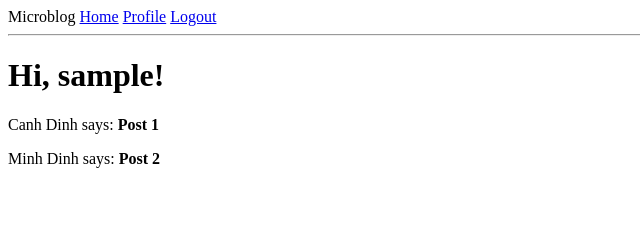
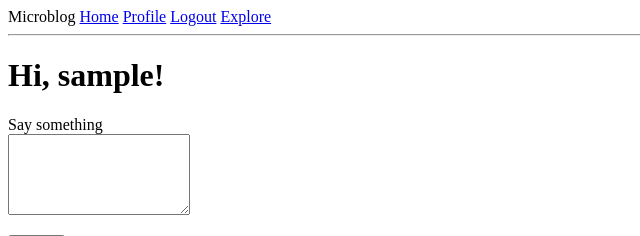
Before and after one commit to vancanhuit/microblog, a Flask app: page / in a window 1280 px wide. Shown: the top 236 px of the page, without its empty margins (0-640 px from the left). Run offline with Flask 2, Linux system fonts and the light colour scheme; a user stored in the database is signed in; tables that the repository leaves empty hold one stand-in row (values such as "Sample post").

Commit message:
Pagination blog posts

```diff
--- a/app/forms.py
+++ b/app/forms.py
@@ -46,3 +46,8 @@ class EditProfileForm(FlaskForm):
             user = User.query.filter_by(username=username.data).first()
             if user is not None:
                 raise ValidationError('Please use a different username')
+
+
+class PostForm(FlaskForm):
+    post = TextAreaField('Say something', validators=[DataRequired()])
+    submit = SubmitField('Submit')
--- a/app/routes.py
+++ b/app/routes.py
@@ -5,8 +5,8 @@ from werkzeug.urls import url_parse
 from datetime import datetime
 from app import application, db
 from app.forms import (
-    LoginForm, RegistrationForm, EditProfileForm)
-from app.models import User
+    LoginForm, RegistrationForm, EditProfileForm, PostForm)
+from app.models import User, Post
 
 
 @application.before_request
@@ -16,21 +16,28 @@ def before_request():
         db.session.commit()
 
 
-@application.route('/')
-@application.route('/index')
+@application.route('/', methods=('GET', 'POST'))
+@application.route('/index', methods=('GET', 'POST'))
 @login_required
 def index():
-    posts = [
-        {
-            'author': {'username': 'Canh Dinh'},
-            'body': 'Post 1'
-        },
-        {
-            'author': {'username': 'Minh Dinh'},
-            'body': 'Post 2'
-        }
-    ]
-    return render_template('index.html', posts=posts)
+    form = PostForm()
+    if form.validate_on_submit():
+        post = Post(body=form.post.data, author=current_user)
+        db.session.add(post)
+        db.session.commit()
+        flash('Your post is now live!')
+        return redirect(url_for('index'))
+
+    page = request.args.get('page', 1, type=int)
+    posts = current_user.followed_posts().paginate(
+        page, application.config['POST_PER_PAGE'], False)
+    next_url = url_for('index', page=posts.next_num) \
+        if posts.has_next else None
+    prev_url = url_for('index', page=posts.prev_num) \
+        if posts.has_prev else None
+    return render_template(
+        'index.html', title='Home Page', form=form, posts=posts.items,
+        next_url=next_url, prev_url=prev_url)
 
 
 @application.route('/login', methods=('GET', 'POST'))
@@ -76,11 +83,16 @@ def register():
 @login_required
 def user(username):
     user = User.query.filter_by(username=username).first_or_404()
-    posts = [
-        {'author': user, 'body': 'Test post #1'},
-        {'author': user, 'body': 'Test post #2'}
-    ]
-    return render_template('user.html', user=user, posts=posts)
+    page = request.args.get('page', 1, type=int)
+    posts = user.posts.order_by(Post.timestamp.desc()).paginate(
+        page, application.config['POST_PER_PAGE'], False)
+    next_url = url_for('user', username=user.username, page=posts.next_num) \
+        if posts.has_next else None
+    prev_url = url_for('user', username=user.username, page=posts.prev_num) \
+        if posts.has_prev else None
+    return render_template(
+        'user.html', user=user, posts=posts.items,
+        next_url=next_url, prev_url=prev_url)
 
 
 @application.route('/edit_profile', methods=('GET', 'POST'))
@@ -129,3 +141,18 @@ def unfollow(username):
     db.session.commit()
     flash('You are not following {}'.format(username))
     return redirect(url_for('user', username=username))
+
+
+@application.route('/explore')
+@login_required
+def explore():
+    page = request.args.get('page', 1, type=int)
+    posts = Post.query.order_by(Post.timestamp.desc()).paginate(
+        page, application.config['POST_PER_PAGE'], False)
+    next_url = url_for('explore', page=posts.next_num) \
+        if posts.has_next else None
+    prev_url = url_for('explore', page=posts.prev_num) \
+        if posts.has_prev else None
+    return render_template(
+        'index.html', title='Explore', posts=posts.items,
+        prev_url=prev_url, next_url=next_url)
--- a/app/templates/_post.html
+++ b/app/templates/_post.html
@@ -1,6 +1,10 @@
 <table>
   <tr valign="top">
     <td><img src="{{ post.author.avatar(48) }}" alt="avatar"></td>
-    <td>@{{ post.author.username }}<br>{{ post.body }}</td>
+    <td>
+      <a href="{{ url_for('user', username=post.author.username) }}">
+        {{ post.author.username }}
+      </a>
+      says: <br> {{ post.body }}</td>
   </tr>
 </table>
--- a/app/templates/base.html
+++ b/app/templates/base.html
@@ -19,6 +19,7 @@
       <a href="{{ url_for('user', username=current_user.username) }}">Profile</a>
       <a href="{{ url_for('logout') }}">Logout</a>
     {% endif %}
+    <a href="{{ url_for('explore') }}">Explore</a>
   </div>
   <hr>
   {% with messages = get_flashed_messages() %}
--- a/app/templates/index.html
+++ b/app/templates/index.html
@@ -2,7 +2,26 @@
 
 {% block content %}
   <h1>Hi, {{ current_user.username }}!</h1>
+  {% if form %}
+    <form action="" method="POST">
+      {{ form.hidden_tag() }}
+      <p>
+        {{ form.post.label }} <br>
+        {{ form.post(cols=20, rows=5) }} <br>
+        {% for error in form.post.errors %}
+          <span style="color: red;">{{ error }}</span>
+        {% endfor %}
+        <p>{{ form.submit() }}</p>
+      </p>
+    </form>
+  {% endif %}
   {% for post in posts %}
-    <div><p>{{ post.author.username }} says: <b>{{ post.body }}</b></p></div>
+    {% include "_post.html" %}
   {% endfor %}
+  {% if prev_url %}
+    <a href="{{ prev_url }}">Newer posts</a>
+  {% endif %}
+  {% if next_url %}
+    <a href="{{ next_url }}">Older posts</a>
+  {% endif %}
 {% endblock %}
--- a/config.py
+++ b/config.py
@@ -16,3 +16,5 @@ class Config(object):
     MAIL_USERNAME = os.environ.get('MAIL_USERNAME')
     MAIL_PASSWORD = os.environ.get('MAIL_PASSWORD')
     ADMINS = str(os.environ.get('ADMINS')).split(';')
+
+    POST_PER_PAGE = 3
```
Also changed, not shown: app/templates/user.html (+7 -1 lines).
